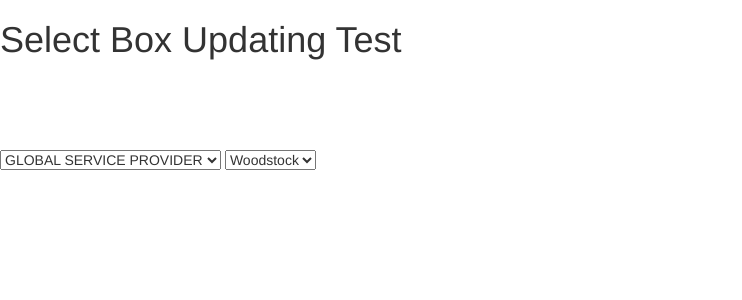
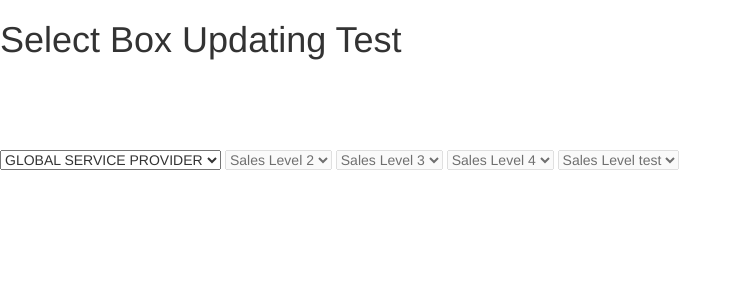
Before and after one commit to jpisano99/MyTemplate, a Flask app: page / in a window 1280 px wide. Shown: the top 300 px of the page, without its empty margins (0-742 px from the left). Run offline with Flask 2, Linux system fonts and the light colour scheme; parts of the project's set-up code (start-up, migrations or seed data) failed here and were passed over; some libraries are stand-ins or nearby versions.

Commit message:
select box works !

```diff
--- /dev/null
+++ b/application/static/js/jquery_samples.js
@@ -0,0 +1,40 @@
+$(document).ready(function(){
+    //alert("doc ready .. ");
+
+    $("#level1").change(function(){
+        //alert("Changed Level 1 value to:" + $("#level1").val());
+     });
+
+    $("#level2").change(function(){
+        //alert("Changed Level 2 value to:" + $("#level2").val());
+     });
+
+    $(".sales").change(function(){
+        var level1 = $("#level1").val();
+        var level2 = $("#level2").val();
+        var level3 = $("#level3").val();
+        var level4 = $("#level4").val();
+        var level5 = $("#level5").val();
+        //var hirearchy = level1 + "/" + level2 + "/" + level3 + "/" + level4 + "/" + level5
+
+        var hirearchy = level1;
+
+        alert("Class SALES changed to:" + hirearchy);
+
+        $.ajax({
+                type: "POST",
+                url: "/level1/"+hirearchy,
+                contentType: "text/json; charset=utf-8",
+                success: function(data) {
+                    var newoptions = "";
+                    for (var level of data.levels) {
+                        newoptions += '<option value="' + level+ '">' + level + '</option>';
+                    }
+
+                    $("#level2").html(newoptions);
+                    $("#level2").prop('disabled', false);
+
+                }
+            });
+     });
+});
--- a/application/static/js/select_it.js
+++ b/application/static/js/select_it.js
@@ -1,20 +1,18 @@
-var state_select = document.getElementById("state");
-var city_select = document.getElementById("city");
+var sales_level1 = document.getElementById("level1");
+var sales_level2 = document.getElementById("level2");
 
-state_select.onchange = function()  {
+sales_level1.onchange = function()  {
+    level1 = sales_level1.value;
 
-    state = state_select.value;
-
-    fetch('/city/' + state).then(function(response) {
+    fetch('/level1/' + level1).then(function(response) {
 
         response.json().then(function(data) {
 
             var optionHTML = '';
-            for (var city of data.cities) {
-                optionHTML += '<option value="' + city+ '">' + city + '</option>';
-                //optionHTML += '<option value="' + city.id + '">' + city.name + '</option>';
+            for (var level of data.levels) {
+                optionHTML += '<option value="' + level+ '">' + level + '</option>';
             }
-        city_select.innerHTML = optionHTML;
+        sales_level2.innerHTML = optionHTML;
     })
 
     })
--- a/application/templates/select_test.html
+++ b/application/templates/select_test.html
@@ -15,18 +15,30 @@
     <h1> Select Box Updating Test</h1>
 	<br><br><br><br>
 
-        <select id = 'state' value = 'volvo'>
+        <select class="sales" id = 'level1' value = 'Americas'>
             <option value="GLOBAL SERVICE PROVIDER">GLOBAL SERVICE PROVIDER</option>
             <option value="Americas">Americas</option>
             <option value="EMEAR-REGION">EMEAR-REGION</option>
             <option value="APJ">APJ</option>
         </select>
 
-        <select id = 'city' value = 'nyc'>
-            <option value='wdst'>Woodstock</option>
+        <select class="sales" id = 'level2' value = 'nyc'disabled>
+            <option value='wdst'>Sales Level 2</option>
         </select>
 
-	<script src="{{ url_for('static', filename='js/select_it.js',version='1fhegge3g65gge0gg017') }}"></script>
+        <select class="sales" id = 'level3' value = 'nyc'disabled>
+            <option value='wdst'>Sales Level 3</option>
+        </select>
+
+        <select class="sales" id = 'level4' value = 'nyc'disabled>
+            <option value='wdst'>Sales Level 4</option>
+        </select>
+
+        <select class="sales" id = 'level5' value = 'nyc'disabled>
+            <option value='wdst'>Sales Level test</option>
+        </select>
+
+	<script src="{{ url_for('static', filename='js/jquery_samples.js',version='tf99933f7') }}"></script>
 
 </body>
 </html>
--- a/application/views.py
+++ b/application/views.py
@@ -4,19 +4,27 @@ from application.models import *
 from application.my_functions import *
 
 
-@application.route('/city/<state>')
-def city(state):
-    level1 = state
-    levels = build_sales_dict(state)
+@application.route('/level1/<state>',methods=['GET','POST'])
+def level1(state):
+    # Strip out %20 space markers
+    level1 = state.replace("%20", " ")
+    print(request.method,level1)
+
+    levels = build_sales_dict(level1)
 
     levelArray = []
+    x = 0
     for key, values in levels.items():
         for value in values:
-            levelArray.append(value[0])
+            # cityObj={}
+            # cityObj['id'] = x+1
+            # cityObj['name'] = value[0]+"/"+value[1]
+            # levelArray.append(cityObj)
+            levelArray.append(value[1])
 
-    cityArray = levelArray
+    print(levelArray)
 
-    return jsonify({'cities' : cityArray})
+    return jsonify({'levels': levelArray})
 
 @application.route('/')
 def index():
```
Also changed, not shown: application/my_functions.py (+7 -6 lines).
